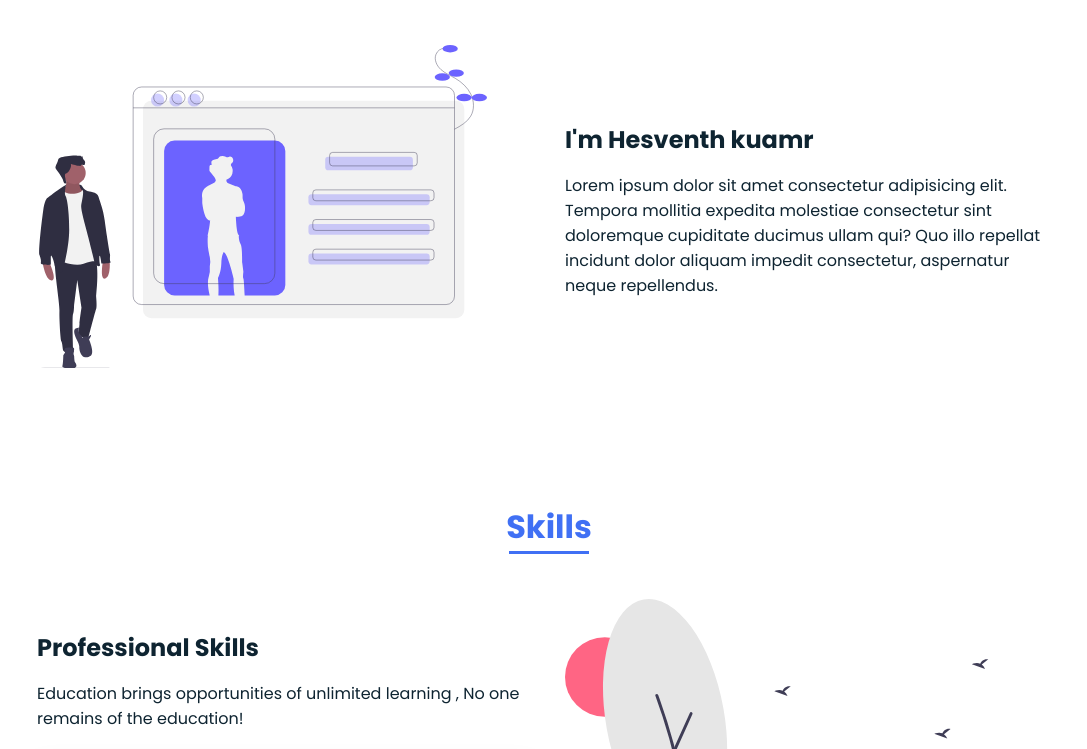
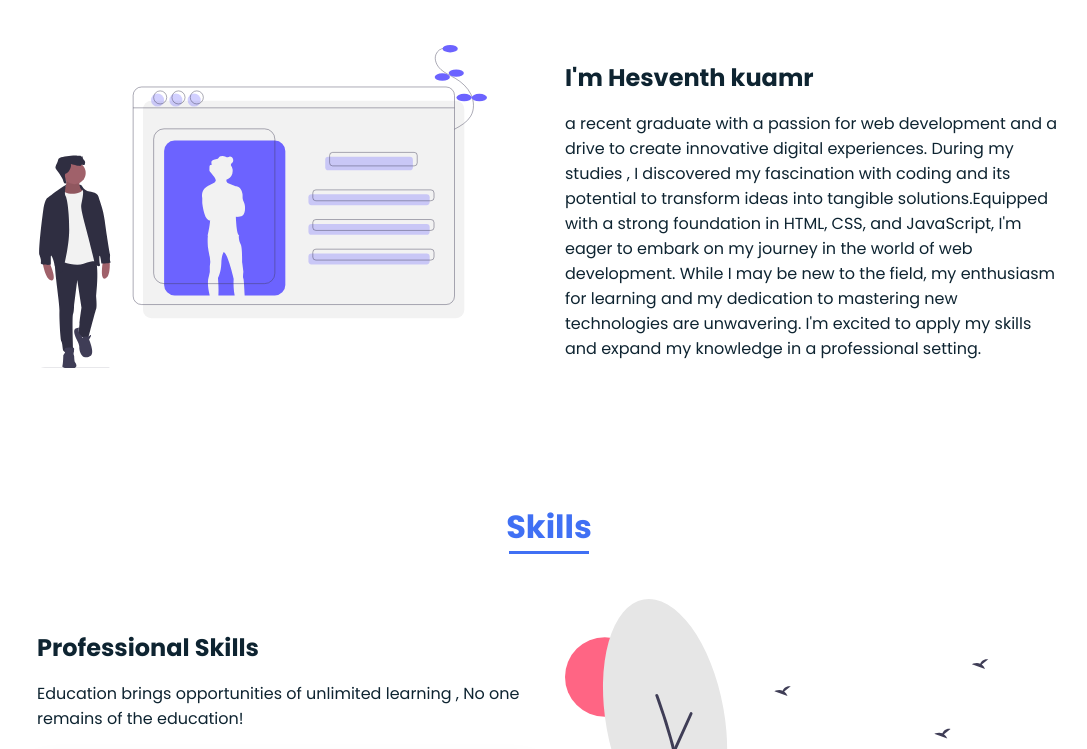
Before and after one commit to hesventhkumar/Portfolio, a plain HTML site: page index.html in a window 1280 px wide. Shown: the part 931-1680 px from the top of the page, without its empty margins (91-1178 px from the left). Drawn offline with nearby package versions, Linux system fonts and the light colour scheme.

Commit message:
Update index.html

```diff
--- a/index.html
+++ b/index.html
@@ -676,10 +676,8 @@
                 I'm Hesventh kuamr
               </h2>
               <p class="about_text" data-aos="fade-down" data-aos-delay="450">
-                Lorem ipsum dolor sit amet consectetur adipisicing elit. Tempora
-                mollitia expedita molestiae consectetur sint doloremque cupiditate
-                ducimus ullam qui? Quo illo repellat incidunt dolor aliquam
-                impedit consectetur, aspernatur neque repellendus.
+               a recent graduate with a passion for web development and a drive to create innovative digital experiences. During my studies , I discovered my fascination with coding and its potential to transform ideas into tangible solutions.Equipped with a strong foundation in HTML, CSS, and JavaScript, I'm eager to embark on my journey in the world of web development. While I may be new to the field, my enthusiasm for learning and my dedication to mastering new technologies are unwavering. I'm excited to apply my skills and expand my knowledge in a professional setting.
+
               </p>
             </div>
           </div>
```
